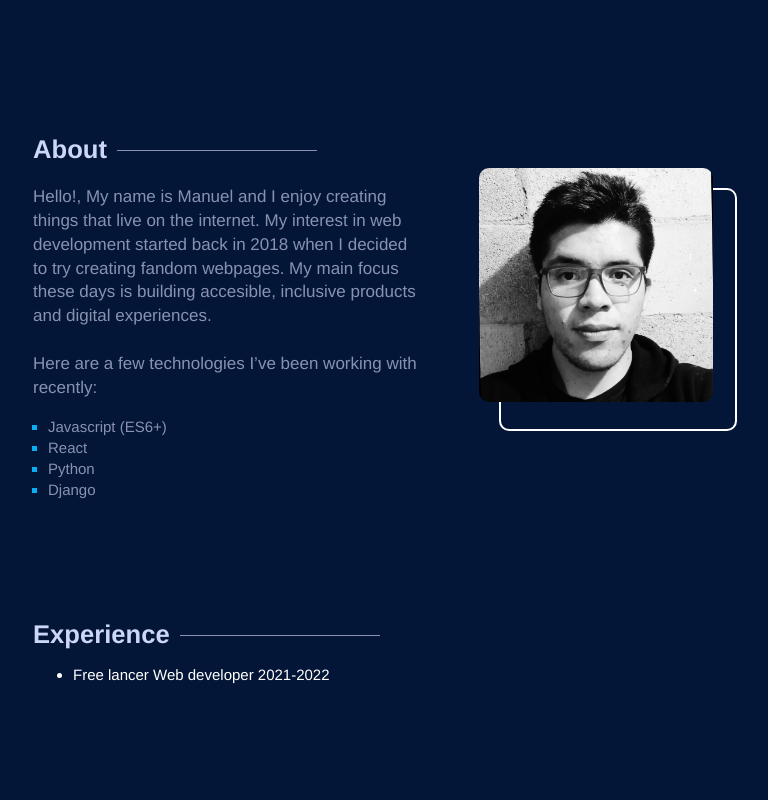
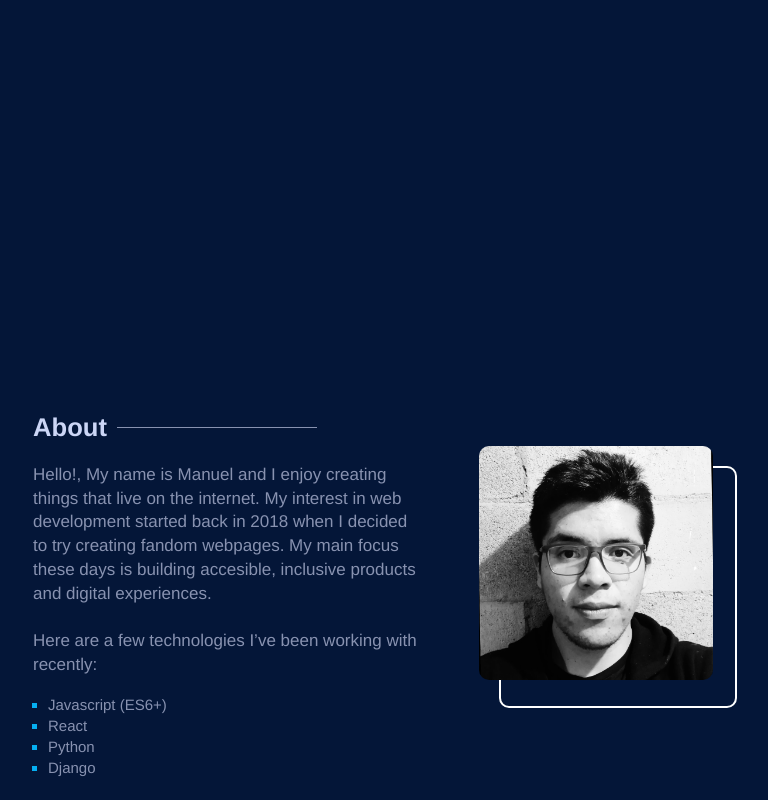
Before and after one commit to Sotorev/portfolio, a React (Create React App) app: page / in a window 1280 px wide. Shown: the part 520-1320 px from the top of the page, without its empty margins (217-985 px from the left). Built offline with nearby package versions, Linux system fonts and the light colour scheme.

Commit message:
enhanced timings

```diff
--- a/src/components/About/index.scss
+++ b/src/components/About/index.scss
@@ -1,6 +1,7 @@
 .about {
   // display: none;
-  margin: 10rem 25rem;
+  height: 90vh;
+  margin: 0rem 25rem;
 
   .blast-section {
 		font-size: clamp(1rem, 2vw, 4rem);
--- a/src/components/AnimatedLetters/index.scss
+++ b/src/components/AnimatedLetters/index.scss
@@ -24,6 +24,7 @@
 }
 @for $i from 0 through 53{
     .blast._#{$i}{
-        animation-delay: #{$i/12}s;
+        animation-delay: #{$i/15}s;
+        animation-timing-function: cubic-bezier(0.86, 0, 0.07, 1);
     }
 }
--- a/src/components/Intro/index.js
+++ b/src/components/Intro/index.js
@@ -16,7 +16,7 @@ const Intro = () => {
     setTimeout(() => {
           setIsLoaded(true);
           setLetterClass("blast")
-        }, 4000);
+        }, 2000);
   }, [])
   return (
     <div className='intro'>
@@ -32,14 +32,14 @@ const Intro = () => {
           <AnimatedLetters
             letterClass={letterClass}
             strArray={name}
-            idx={8}
+            idx={5}
             isLoaded={isLoaded}
           />
           <br />
           <AnimatedLetters
             letterClass={letterClass}
             strArray={rol}
-            idx={7 + name.length}
+            idx={5}
             isLoaded={isLoaded}
           />
         </h1>
--- a/src/components/Intro/index.scss
+++ b/src/components/Intro/index.scss
@@ -11,7 +11,7 @@
 
 
 .intro {
-  height: 33vw;
+  height: 100vh;
 }
 
 .intro>p {
@@ -22,11 +22,11 @@
 }
 
 p.slideInUp {
-  animation-timing-function: ease-out;
+  animation-timing-function: cubic-bezier(0.165, 0.84, 0.44, 1);
   animation-name: fadeInUp;
   animation-duration: 1s;
   animation-fill-mode: both;
-  animation-delay: 3s;
+  animation-delay: 1.5s;
 }
 
 @media only screen and (max-width: 1200px) {
--- a/src/components/Leftside/index.js
+++ b/src/components/Leftside/index.js
@@ -16,7 +16,7 @@ const Side = () => {
           </a>
         </li>
         <li>
-          <a href="https://instagram.com/Sotorev" aria-label="Instagram"
+          <a href="https://instagram.com/sotoj7_" aria-label="Instagram"
             target="_blank" rel="noreferrer"
           >
             <IconInstagram />
--- a/src/components/Rightside/index.scss
+++ b/src/components/Rightside/index.scss
@@ -37,6 +37,6 @@
 }
 .animate-sides{
     opacity: 0;
-    animation: fadeInUp 1s 3s ease-in-out;
+    animation: fadeInUp 1s .5s cubic-bezier(0.165, 0.84, 0.44, 1);
     animation-fill-mode: forwards;
 }
```
